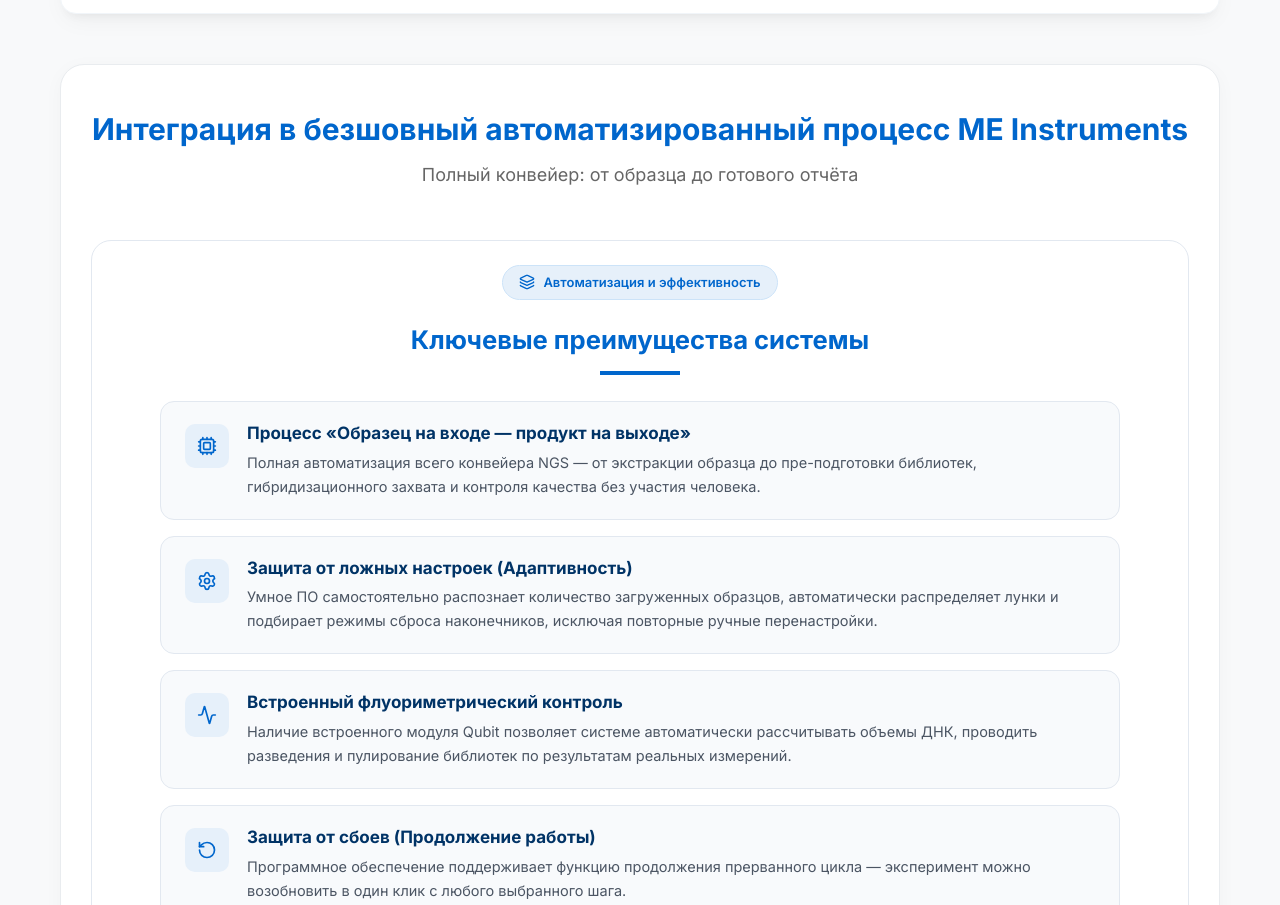
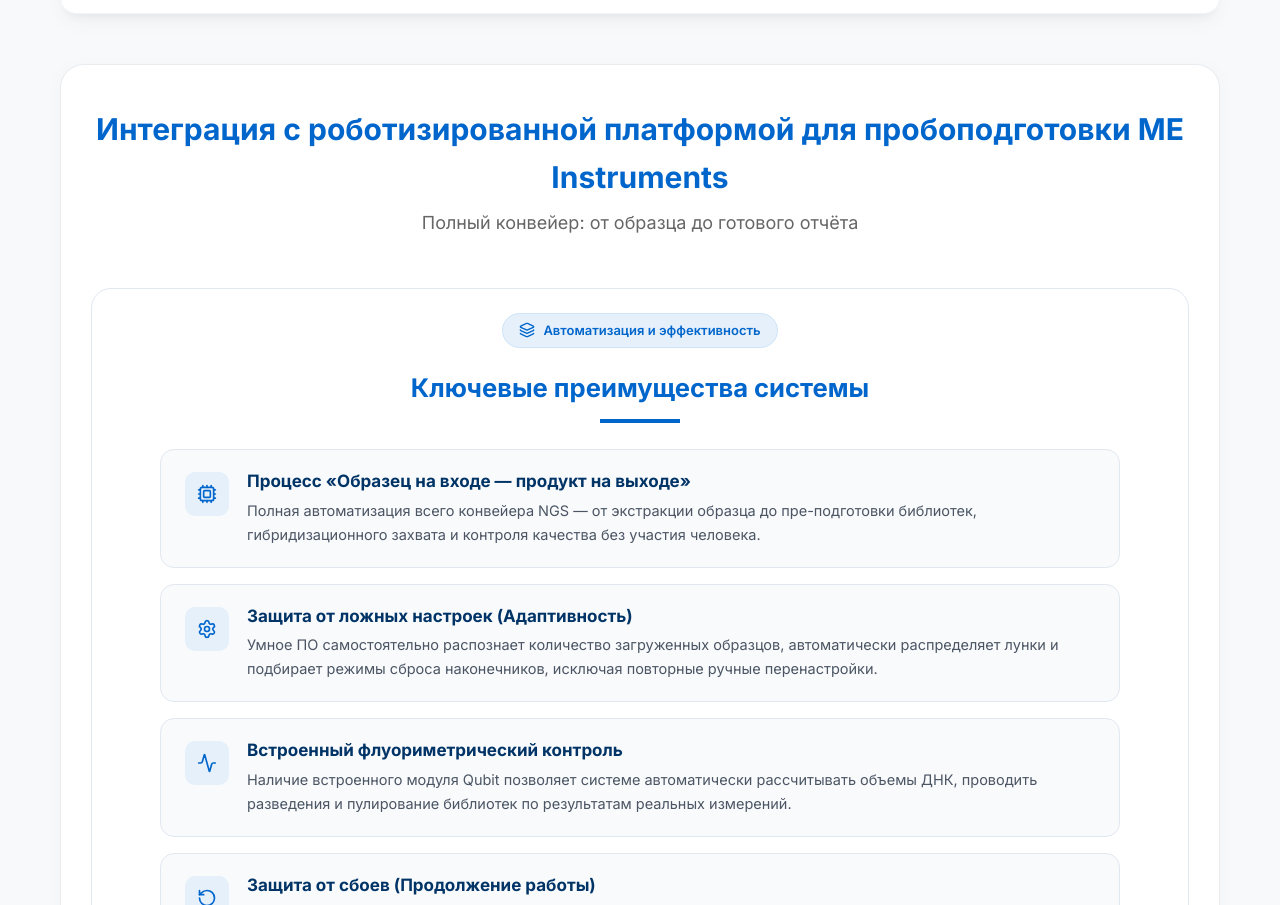
Before and after one commit to alexurpimenov-prog/ME-instruments, a React (Vite) app: page / in a window 1280 px wide. Shown: the part 4211-5116 px from the top of the page. Built offline with nearby package versions, Linux system fonts and the light colour scheme.

Commit message:
Update ProcessFlow.tsx

```diff
--- a/src/components/ProcessFlow.tsx
+++ b/src/components/ProcessFlow.tsx
@@ -27,7 +27,7 @@
 }) => {
   return (
     <div className="process-wrapper" id="process-section">
-      <h3>Интеграция в безшовный автоматизированный процесс ME Instruments</h3>
+      <h3>Интеграция с роботизированной платформой для пробоподготовки ME Instruments</h3>
       <p className="sub">Полный конвейер: от образца до готового отчёта</p>
 
       {/* Раздел 1: Ключевые преимущества */}
```
